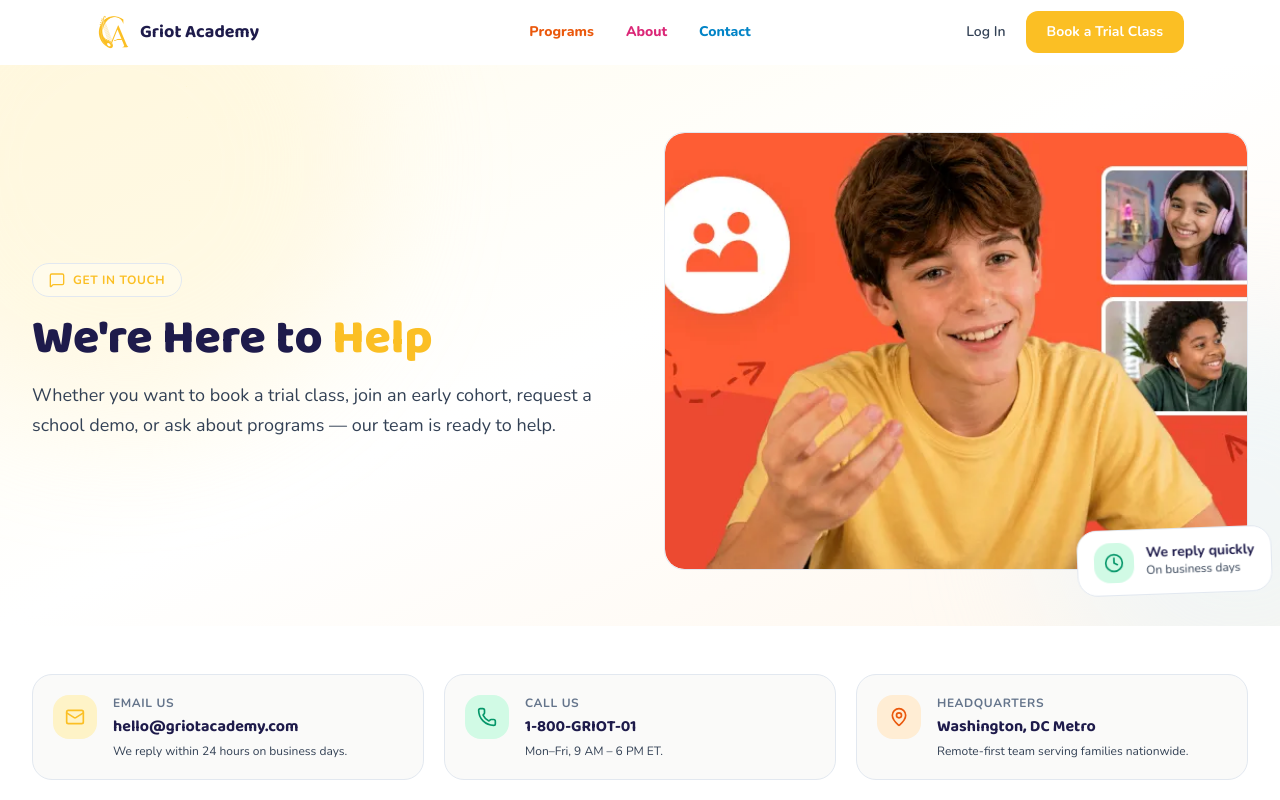
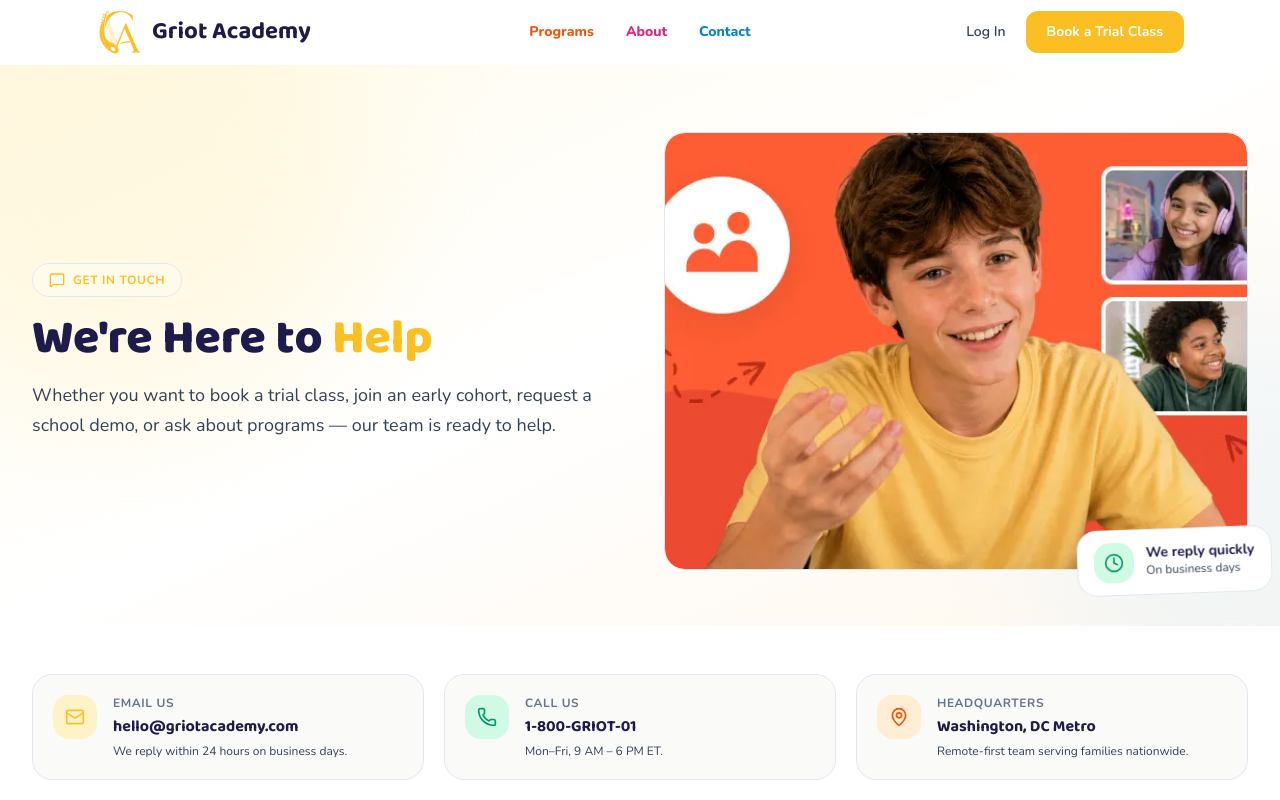
Before and after one commit to mudasir45/griot_landing_design, a Next.js app: page /contact in a window 1280 px wide. Shown: the top 800 px of the page. Built offline with nearby package versions, Linux system fonts and the light colour scheme.

Commit message:
feat: bigger logo

```diff
--- a/app/components/Hero.tsx
+++ b/app/components/Hero.tsx
@@ -74,7 +74,7 @@ export default function Hero() {
                   math
                 </span>
                 , and{" "}
-                <span className="font-semibold text-black">
+                <span className="font-semibold italic text-[#7C2D12]">
                   AI literacy.
                 </span>
               </h1>
--- a/app/components/Navbar.tsx
+++ b/app/components/Navbar.tsx
@@ -66,10 +66,10 @@ export default function Navbar() {
               alt=""
               width={36}
               height={36}
-              className="w-8 h-8 sm:w-9 sm:h-9 rounded-xl object-contain group-hover:opacity-90 transition-opacity"
+              className="w-10 h-10 sm:w-12 sm:h-12 rounded-xl object-contain group-hover:opacity-90 transition-opacity"
               unoptimized
             />
-            <span className="font-display font-bold text-base sm:text-lg text-navy">
+            <span className="font-display font-bold text-lg sm:text-2xl text-navy">
               Griot Academy
             </span>
           </Link>
```
